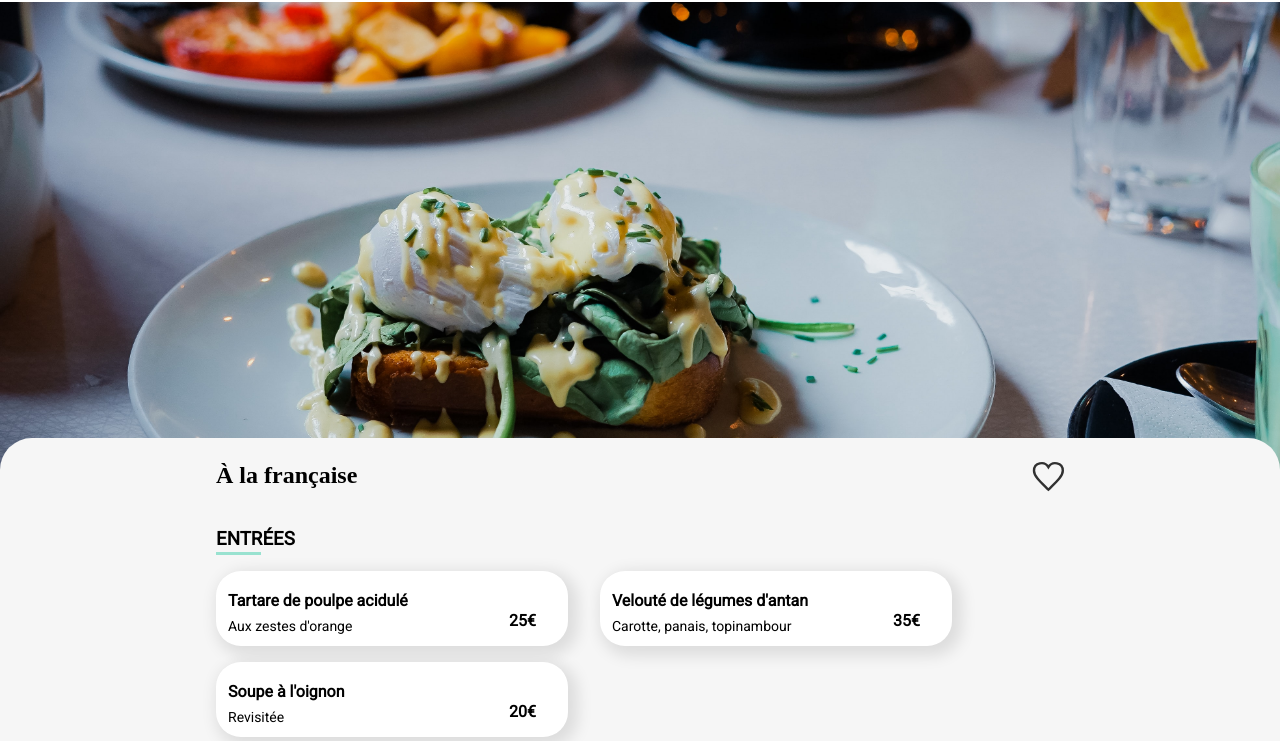
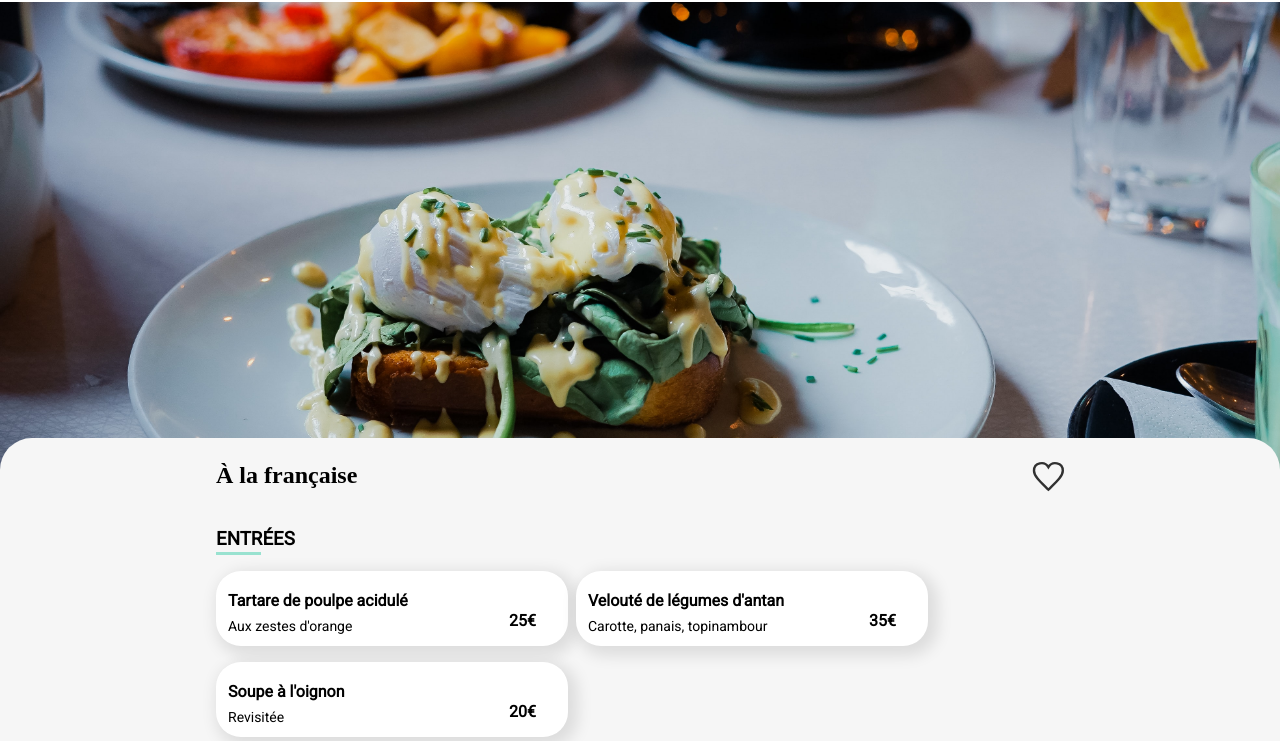
Before and after one commit to alexis77360/ohmyfood, a website: page menu-a-la-française.html in a window 1280 px wide. Shown: the part 59-800 px from the top of the page. Drawn offline with Linux system fonts and the light colour scheme; a web font is replaced by a local one.

Commit message:
correctif responsive + anim + alt

```diff
--- a/sass/pages/_menu.scss
+++ b/sass/pages/_menu.scss
@@ -137,8 +137,8 @@
         font-size: 30px;
         line-height: 4.5rem;
         color: white;
-        transform: rotate(160deg) ;
-        transition: 0.7s ease;
+        transform: rotate(-360deg) ;
+        transition: 0s ease;
     }
 }
 
@@ -188,8 +188,8 @@
     .food {
         &__card {
             overflow: hidden;
-            min-width: 22rem;
-            margin-right: 2rem;
+            min-width: 100%;
+            margin-right: 0.5rem;
 
 
         }
@@ -202,3 +202,13 @@
 
 
 }
+
+@media screen and (min-width: 1024px) {
+
+    .food {
+        &__card {
+            min-width: 22rem;
+
+        }
+
+}}
```
Also changed, not shown: index.html (+4 -4 lines), public/css/style.css, public/css/style.min.css, 1 other file.
